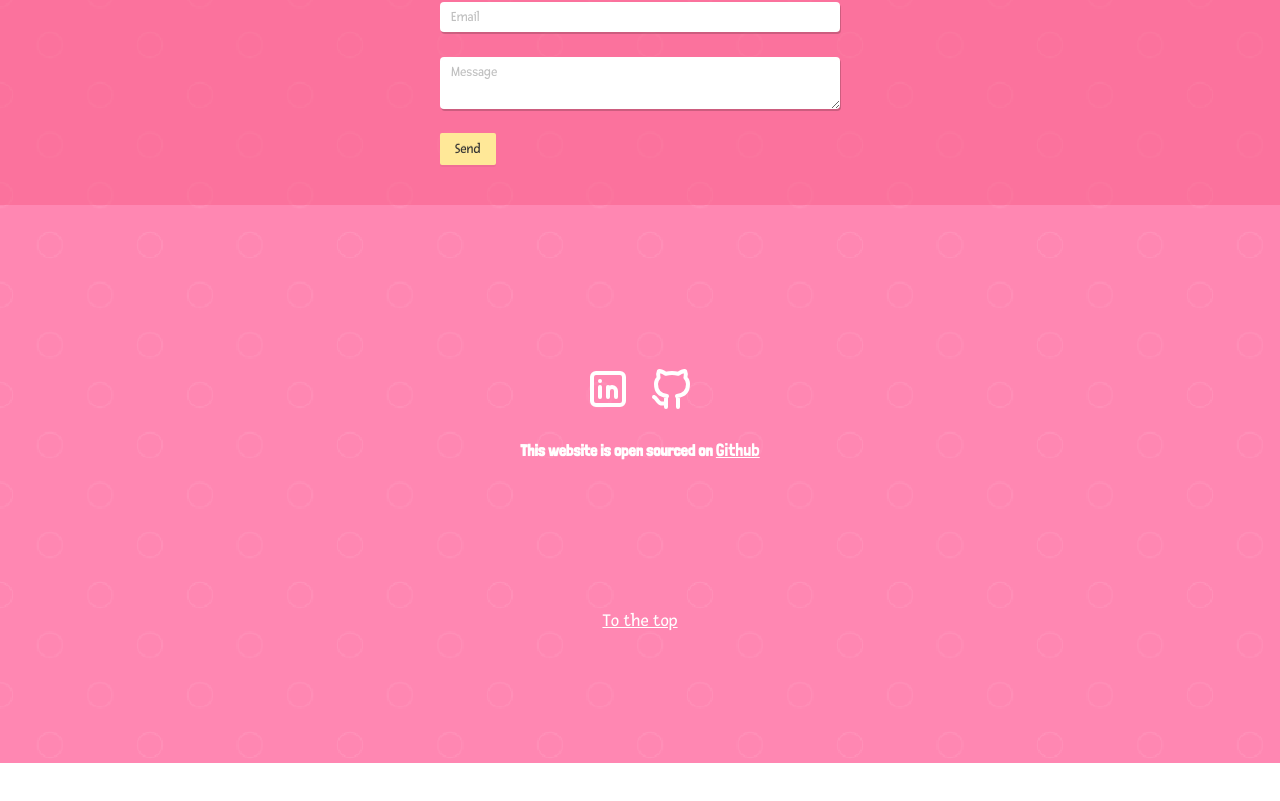
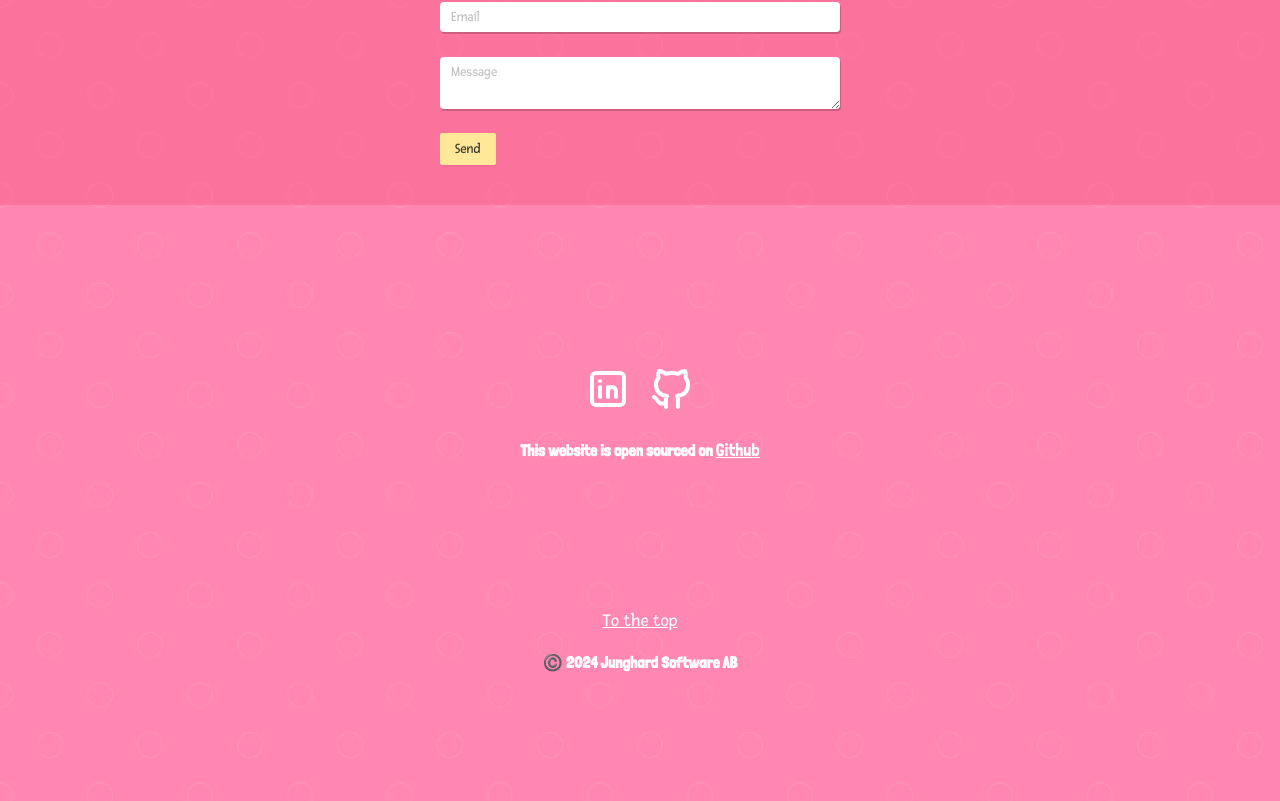
Before and after one commit to chunkydotdev/portfolio-v2, a Next.js app: page / in a window 1280 px wide. Shown: the part 4705-5506 px from the top of the page. Before the commit the page ends 5468 px from the top, so only its background shows below. Built offline with nearby package versions, Linux system fonts and the light colour scheme; no server answers.

Commit message:
update with business name

```diff
--- a/components/contact.tsx
+++ b/components/contact.tsx
@@ -177,6 +177,8 @@ const Contact = () => {
       </StyledTitle>
       <Spacer size={Spacings.md} />
       <StyledLink href="#up-top">To the top</StyledLink>
+      <Spacer size={Spacings.md} />
+      <StyledTitle level={5}>©️ 2024 Junghard Software AB</StyledTitle>
       <Spacer size={Spacings.xl} />
     </Container>
   );
```
